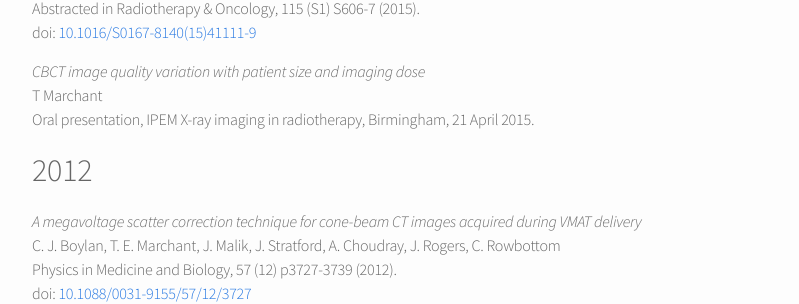
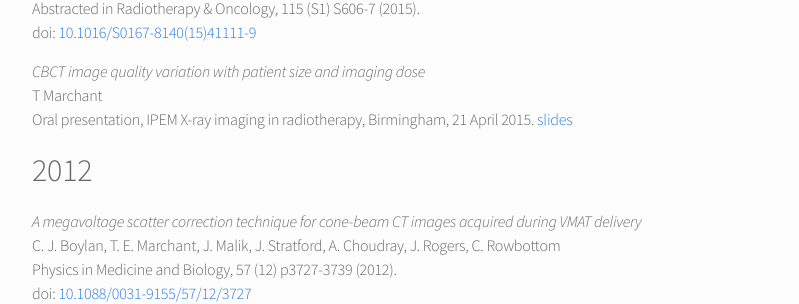
Before and after one commit to temarchant/researchprofile, a Jekyll site: the page built from 02_publications.md, in a window 1280 px wide and 900 px high, scrolled down 683 px. Shown: the part 151-455 px from the top of the window, without its empty margins (238-1037 px from the left). Built offline with Jekyll 4.4.1, drawn with Linux system fonts in a browser that asks for light colours.

Commit message:
add link to IPEM x-ray imaging in RT slides

```diff
--- a/02_publications.md
+++ b/02_publications.md
@@ -51,6 +51,7 @@ doi:
 T Marchant
 Oral presentation, IPEM X-ray imaging in radiotherapy, Birmingham, 21
 April 2015.
+[slides](http://www.ipem.ac.uk/Portals/0/Documents/Conferences/2015/312%20X-Ray%20Imaging%20in%20Radiotherapy/Tom%20Marchant.pdf)
 
 2012
 ----
```
